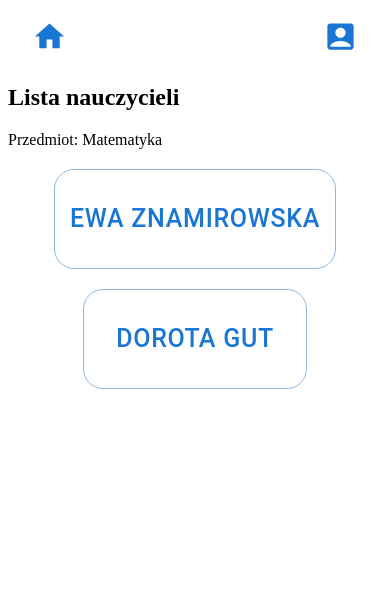
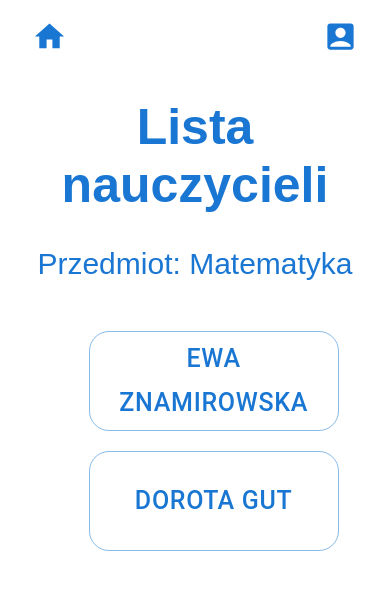
Before and after one commit to Jumpersky77/Praktyki, a React (Create React App) app in the folder AppPraktyki-main/: page /subjects in a window 390 px wide. Both pictures are taken after a click on the button "MATEMATYKA". Shown: the top 590 px of the page. Built offline with nearby package versions, Linux system fonts and the light colour scheme.

Commit message:
style, przedmioty obok siebie

```diff
--- a/AppPraktyki-main/src/pages/Subjects.tsx
+++ b/AppPraktyki-main/src/pages/Subjects.tsx
@@ -3,7 +3,7 @@ import { useNavigate } from 'react-router-dom';
 import Button from '@mui/material/Button';
 import Header from "../components/Header";
 import "../style/styleR.css"
-const _subjects = ["Matematyka", "Chemia", "Biologia"];
+const _subjects = ["Matematyka", "Chemia", "Biologia", "Fizyka", "Wychowanie Fizyczne", "Język Polski", "Język Angielski"];
 
 const Subjects = () => {
     const navigate = useNavigate();
@@ -15,7 +15,7 @@ const Subjects = () => {
     return (
         <>
             <Header accountName={"example"} subscriptionDaysLeft={"14"} />
-            <br />
+            <h1 className='title'>Lista Przedmiotów</h1>
             {_subjects.map((subject, index) => (
                 <div key={index} className='BlockContainer'>
                     <Button className='Block'
--- a/AppPraktyki-main/src/pages/Teachers.tsx
+++ b/AppPraktyki-main/src/pages/Teachers.tsx
@@ -20,8 +20,8 @@ const Teachers = () => {
         <>
             <Header accountName={"example"} subscriptionDaysLeft={"14"} />
             <div>
-                <h2>Lista nauczycieli</h2>
-                {subject && <p>Przedmiot: {subject}</p>}
+            <h1 className='title'>Lista nauczycieli</h1>
+                {subject && <p className='subtitle'>Przedmiot: {subject}</p>}
                 {subject === "Matematyka" && teachers.map((teacher, index) => (
                     <div className='BlockContainer'>
                         <Button className="Block" variant="outlined" key={index} onClick={() => handleTeacherClick(teacher)}>{teacher}</Button>
--- a/AppPraktyki-main/src/style/styleR.css
+++ b/AppPraktyki-main/src/style/styleR.css
@@ -2,12 +2,31 @@
     color: #df0303 !important;
   }
   .Block{
-  min-width: 60%  !important;
+  width: 250px  !important;
   border-radius: 20px  !important;
   min-height: 100px  !important;
   font-size: 25px  !important;
 }
 .BlockContainer{
-  text-align: center !important;
+  float: left !important;
   margin-top: 20px !important;
+  margin-left: 5%;
 }
+@media only screen and (max-width: 600px) {
+  .BlockContainer{
+    width: 100%;
+    text-align: center;
+  }
+}
+.title{
+  font-family: 'arial';
+  color: #1976d2;
+  text-align: center;
+  font-size: 50px;
+}
+.subtitle{
+  font-family: 'arial';
+  color: #1976d2;
+  text-align: center;
+  font-size: 30px;
+}
```
